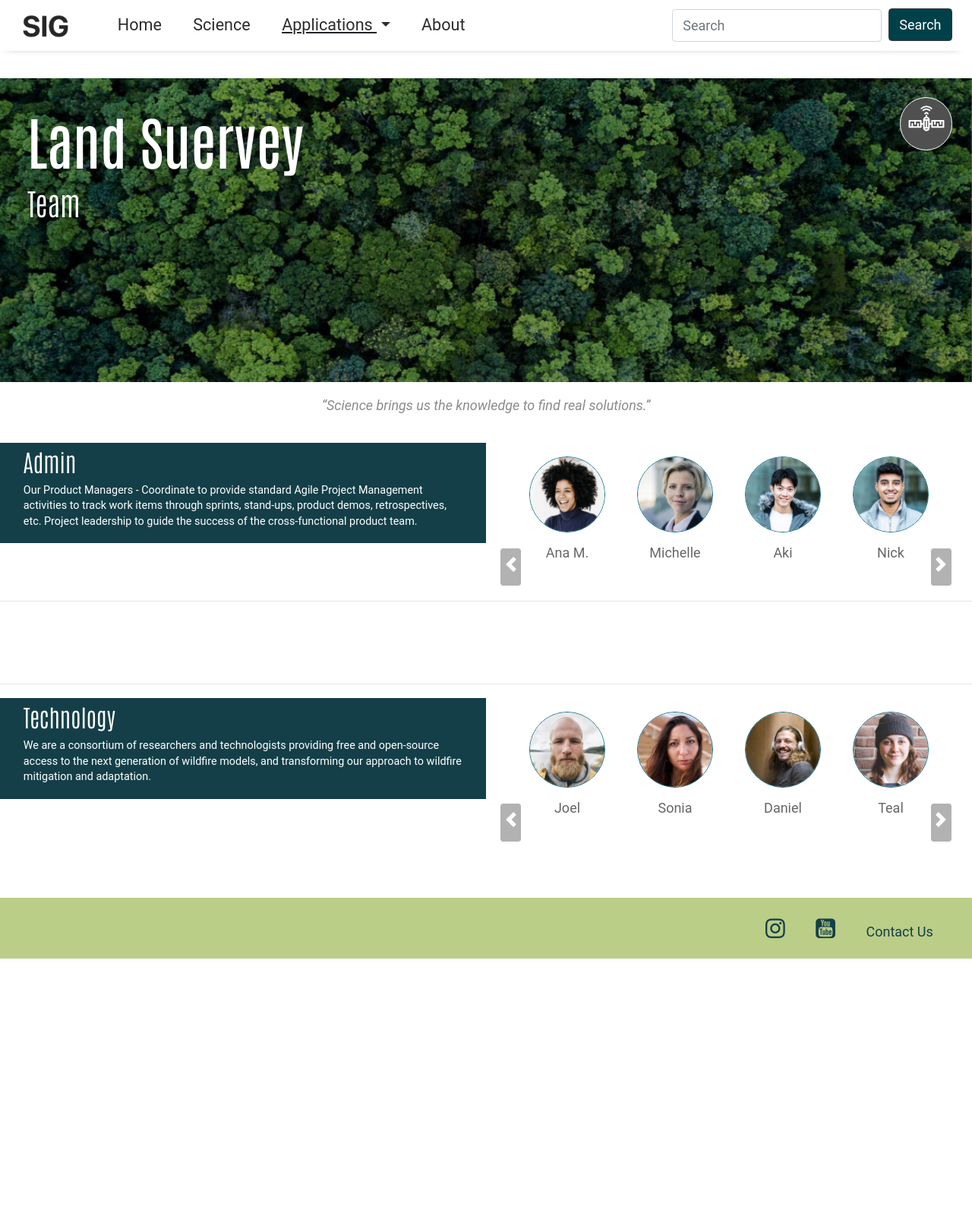
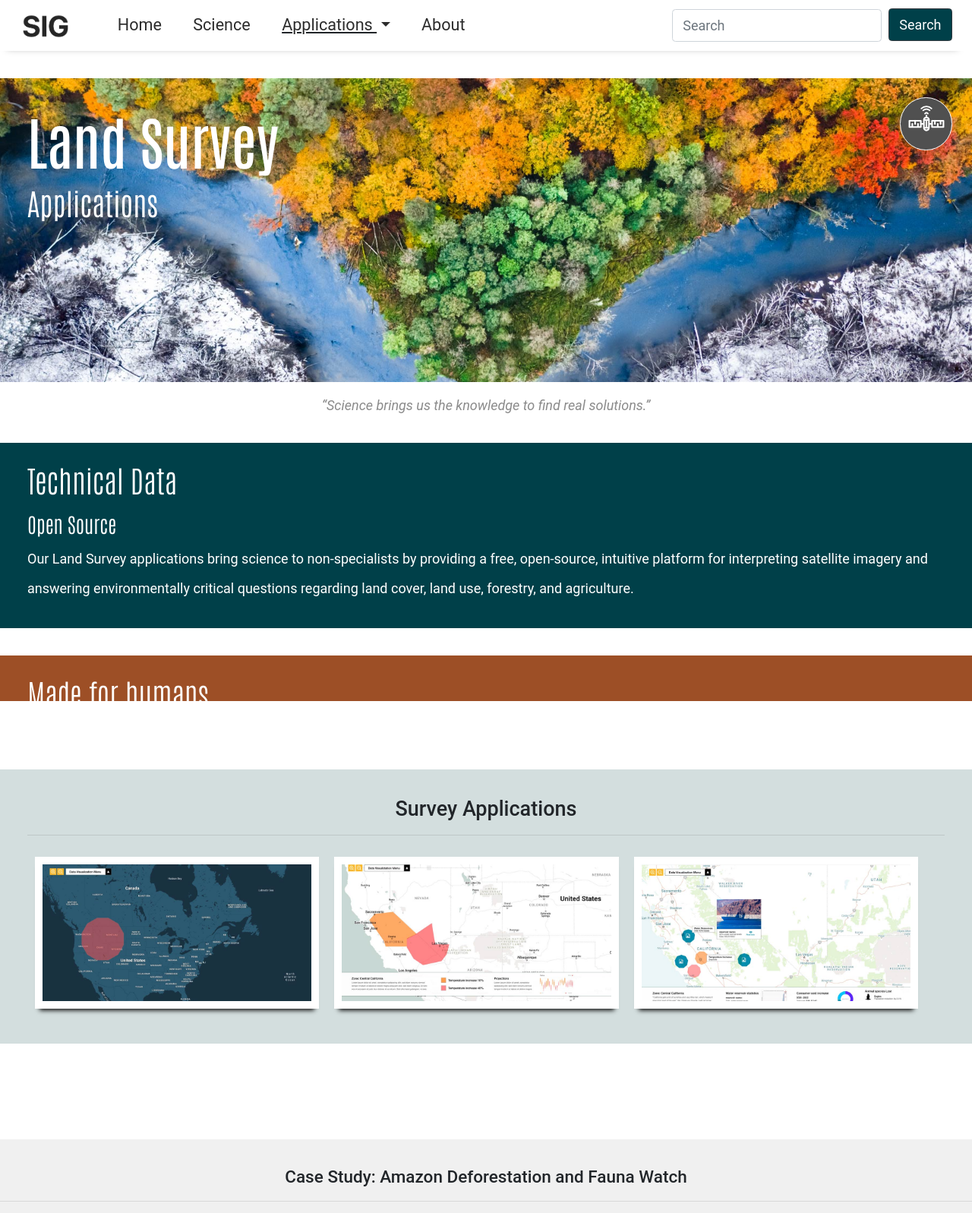
Before and after one commit to ANDREANERD/HTML-Class-Repository, a plain HTML site: page land-survey-apps.html in a window 1280 px wide. Shown: the top 1597 px of the page at 76% size. Before the commit the page ends 1262 px from the top, so only its background shows below. Drawn offline with Linux system fonts and the light colour scheme.

Commit message:
Update land-survey-apps.html

```diff
--- a/land-survey-apps.html
+++ b/land-survey-apps.html
@@ -1,3 +1,4 @@
+
 <!DOCTYPE html>
 <html lang="en">
   <head>
@@ -62,11 +63,11 @@
     </nav>
 
     <div class="topper">
-        <div class="apps-team-banner">
+        <div class="landsurvey-banner">
         <div class="container-left">
         <div class="inline-blocks">
-          <h1 class="secondary-page">Land Suervey</h1>
-          <h2 class="introduction-light">Team</h2>
+          <h1 class="secondary-page">Land Survey</h1>
+          <h2 class="introduction-light">Applications</h2>
           </div>
             </div>
             <div class="container-right">
@@ -79,117 +80,148 @@
                 </div>
           </div>
       </div>
-        <div class="clearfix"></div>
     </div>
+
     <div class="clearit"></div>
+
 <div class="content" style="text-align: center"> <blockquote>“Science brings us the knowledge to find real solutions.”</blockquote> </div>
 
-    <div class="">
-        <div class="">
-        <div class="green-zone float-left fifty">
-            <div class="padding-box page-frame">
-            <h3 class="antonio">Admin</h3>
-        <p class="small text-white">Our Product Managers - Coordinate to provide standard Agile Project Management activities to track work items through sprints, stand-ups, product demos, retrospectives, etc. Project leadership to guide the success of the cross-functional product team.</p>
+
+
+        <div class="pre-scrollable">
+            <div class="highlight-content">
+            <h3>Technical Data</h3>
+            <h4>Open Source</h4>
+        <p class="regular">
+Our Land Survey applications bring science to non-specialists by providing a free, open-source, intuitive platform for interpreting satellite imagery and answering environmentally critical questions regarding land cover, land use, forestry, and agriculture. </p>
        </div>
+            <div class="twenty-break"></div>
+            <div class="highlight-content orange">
+            <h3>Made for humans</h3>
+            <h4>Users</h4>
+        <p class="regular">
+Our applications attract a dedicated global community of users who rely on the platform to drive high-impact work monitoring.</p>
        </div>
-           <div class="">
-	<div class="fifty padding-box float-left">
-		<div class="MultiCarousel" data-items="1,2,3,4,5,6," data-slide="1" id="MultiCarousel"  data-interval="1000">
-            <div class="MultiCarousel-inner">
-                <div class="item rounded"><img src="assets/images/person-1.jpg" width="100" height="100" alt="admin" class="rounded-circle green-stroke"/>
-                    <div class="pad15">
-                        <caption class="text-center">Ana M.</caption>
-                    </div>
-                </div>
-                <div class="item rounded"><img src="assets/images/person-2.jpg" width="100" height="100" alt="admin" class="rounded-circle green-stroke"/>
-                    <div class="pad15">
-                        <caption class="text-center">Michelle</caption>
-                    </div>
-                </div>
-                <div class="item rounded"><img src="assets/images/person-3.jpg" width="100" height="100" alt="admin" class="rounded-circle green-stroke"/>
-                    <div class="pad15">
-                        <caption class="text-center">Aki</caption>
-                    </div>
-                </div>
-                <div class="item rounded"><img src="assets/images/person-4.jpg" width="100" height="100" alt="admin" class="rounded-circle green-stroke"/>
-                    <div class="pad15">
-                        <caption class="text-center">Nick</caption>
-                    </div>
-                </div>
-                <div class="item rounded"><img src="assets/images/person-5.jpg" width="100" height="100" alt="admin" class="rounded-circle green-stroke"/>
-                    <div class="pad15">
-                        <caption class="text-center">Tania</caption>
-                    </div>
+            <div class="twenty-break"></div>
+            <div class="highlight-content">
+            <h3>Multifunctional</h3>
+            <h4>Utility</h4>
+        <p class="regular">
+Monitoring of deforestation, water resources, illegal mining, and climate change, risk management, among others.</p>
        </div>
 
     </div>
-            <button class="btn leftLst rounded"><span class="carousel-control-prev-icon" aria-hidden="true"></span></button>
-            <button class="btn rightLst rounded"><span class="carousel-control-next-icon" aria-hidden="true"></span></button>
+    <div class="twenty-break"></div>
+
+    <!-- Start the lightbox gallery -->
+     <section id="gallery">
+         <div class="text-center">
+         </div>
+         <h4 class="text-center">Survey Applications</h4>
+        <hr>
+         <section class="item">
+        <a href="#img1">
+          <img src="assets/images/climate-lg.jpg" alt="Climate Change">
+        </a>
+       </section>
+         <section class="item">
+             <a href="#img2">
+          <img src="assets/images/temperature-lg.jpg" alt="Temperatures Watch">
+        </a>
+         </section>
+         <section class="item">
+        <a href="#img3">
+          <img src="assets/images/water-lg.jpg" alt="Water Resources">
+        </a>
+         </section>
+         <!-- lightbox container hidden with CSS -->
+         <div class="lightbox" id="img1">
+              <a class="close_out" href="#"></a>
+             <div class="box">
+                 <a class="close" href="#">X</a>
+                 <p class="title">Climate Change Watch</p>
+                 <div class="content">
+                     <img src="assets/images/climate-sm.jpg" alt="Comimo">
+                     <p class="desc">Short and long term projections of Climate Change.</p>
+                 </div>
+                 <a class="prev" href="#img3">Previous</a>
+                 <a class="next" href="#img2">Next</a>
+                 <div class="clear"></div>
              </div>
          </div>
-
+         <div class="lightbox" id="img2">
+             <a class="close_out" href="#"></a>
+             <div class="box">
+                 <a class="close" href="#">X</a>
+                 <p class="title">Temperatures Watch</p>
+                 <div class="content">
+                     <img src="assets/images/temperature-sm.jpg" alt="SARFDAS">
+                     <p class="desc">Run models of area's resouces with model statistics based on changes in the temperature</p>
+                 </div>
+                 <a class="prev" href="#img2">Previous</a>
+                 <a class="next" href="#img3">Next</a>
+                 <div class="clear"></div>
              </div>
          </div>
-
-         <div class="clearit"></div>
-        <hr class="stroke-strong">
-    <div class="section-break"></div>
-        <hr class="stroke-strong">
-
-        <div class="green-zone float-left fifty">
-            <div class="padding-box page-frame">
-            <h3 class="antonio">Technology</h3>
-        <p class="small text-white">We are a consortium of researchers and technologists providing free and open-source access to the next generation of wildfire models, and transforming our approach to wildfire mitigation and adaptation. </p>
+         <div class="lightbox" id="img3">
+             <a class="close_out" href="#"></a>
+             <div class="box">
+                 <a class="close" href="#">X</a>
+                 <p class="title">Water Inventory</p>
+                 <div class="content">
+                     <img src="assets/images/water-sm.jpg" alt="Water Inventory">
+                     <p class="desc">Water statistics and 100 years projections by region</p>
+                 </div>
+                 <a class="prev" href="#img2">Previous</a>
+                 <a class="next" href="#img1">Next</a>
+                 <div class="clear"></div>
              </div>
          </div>
+         <!-- End the lightbox gallery -->
+    </section>
+    <div class="clearit"></div>
+    <div class="section-break"></div>
 
-	<div class="fifty padding-box float-left">
-		<div class="MultiCarousel" data-items="1,2,3,4,5,6," data-slide="1" id="MultiCarousel2"  data-interval="1000">
-            <div class="MultiCarousel-inner">
-                <div class="item rounded"><img src="assets/images/person-6.jpg" width="100" height="100" alt="admin" class="rounded-circle green-stroke"/>
-                    <div class="pad15">
-                        <caption class="text-center">Joel</caption>
+    <!-- Carousel-->
+    <div class="team-area">
+        <h5 class="text-center">Case Study: Amazon Deforestation and Fauna Watch</h5><hr>
+        <div id="carouselExampleIndicators1" class="carousel slide" data-ride="carousel">
+          <ol class="carousel-indicators">
+            <li data-target="#carouselExampleIndicators1" data-slide-to="0" class="active"></li>
+            <li data-target="#carouselExampleIndicators1" data-slide-to="1"></li>
+            <li data-target="#carouselExampleIndicators1" data-slide-to="2"></li>
+          </ol>
+          <div class="carousel-inner" role="listbox"  style="width: 100%">
+            <div class="carousel-item active"> <img src="assets/images/amazon-sunset.jpg" alt="Amazon River" class="full"/>
+              <div class="carousel-caption">
+                <h5>The real Amazon</h5>
+                <p class="small text-white hide-small">The Amazon rainforest plays a crucial role in regulating the world’s climate</p>
               </div>
             </div>
-                <div class="item rounded"><img src="assets/images/person-7.jpg" width="100" height="100" alt="admin" class="rounded-circle green-stroke"/>
-                    <div class="pad15">
-                        <caption class="text-center">Sonia</caption>
+            <div class="carousel-item"> <img src="assets/images/amazon-fires.jpg" alt="Amazon River" class="full"/>
+              <div class="carousel-caption">
+                <h5>3,358 Fires</h5>
+                <p class="small text-white hide-small">A historic day of Amazon burning was detected by satellite monitoring. On 22 August, 3,358 fires were detected in the Brazilian Amazon. It was was the highest number of fires recorded for any 24-hour period since 2007. </p>
               </div>
             </div>
-                <div class="item rounded"><img src="assets/images/person-9.jpg" width="100" height="100" alt="admin" class="rounded-circle green-stroke"/>
-                    <div class="pad15">
-                        <caption class="text-center">Daniel</caption>
-                    </div>
-                </div>
-                <div class="item rounded"><img src="assets/images/person-8.jpg" width="100" height="100" alt="admin" class="rounded-circle green-stroke"/>
-                    <div class="pad15">
-                        <caption class="text-center">Teal</caption>
-                    </div>
-                </div>
-
-
-            </div>
-            <button class="btn leftLst rounded"><span class="carousel-control-prev-icon" aria-hidden="true"></span></button>
-            <button class="btn rightLst rounded"><span class="carousel-control-next-icon" aria-hidden="true"></span></button>
+            <div class="carousel-item"> <img src="assets/images/amazon-toucan.jpg" alt="Amazon River" class="full"/>
+              <div class="carousel-caption">
+                <h5>Biodiversity &amp Human Cost</h5>
+                <p class="small text-white hide-small">Deforestation and fires are linked. They are intertwined threats to the lives and livelihoods of Indigenous Peoples and traditional communities in the Amazon, to the biodiversity of the forest, and to the global climate</p>
               </div>
             </div>
           </div>
-
-
-
-         <!-- The thing -->
-
+          <a class="carousel-control-prev" href="#carouselExampleIndicators1" role="button" data-slide="prev"> <span class="carousel-control-prev-icon" aria-hidden="true"></span> <span class="sr-only">Previous</span> </a> <a class="carousel-control-next" href="#carouselExampleIndicators1" role="button" data-slide="next"> <span class="carousel-control-next-icon" aria-hidden="true"></span> <span class="sr-only">Next</span> </a> </div>
+<!-- End Carousel-->
+    </div>
     <div class="clearit"></div>
     <div class="section-break"></div>
-
-
-
-
     <footer>
             <i class="fa fa-instagram" aria-hidden="true"></i>
             <i class="fa fa-youtube-square" aria-hidden="true"></i>
             <a href="mailto:andrea@creativitykit.com">Contact Us</a>
     </footer>
+
 
     <!-- jQuery (necessary for Bootstrap's JavaScript plugins) -->
     <script src="assets/javascripts/jquery-3.4.1.min.js"></script>
@@ -197,225 +229,5 @@
     <!-- Include all compiled plugins (below), or include individual files as needed -->
     <script src="assets/javascripts/popper.min.js"></script>
   <script src="assets/javascripts/bootstrap-4.4.1.js"></script>
-    <!--jQuery-->
-
-    <script>
-        $(document).ready(function () {
-    var itemsMainDiv = ('.MultiCarousel');
-    var itemsDiv = ('.MultiCarousel-inner');
-    var itemWidth = "";
-
-    $('.leftLst, .rightLst').click(function () {
-        var condition = $(this).hasClass("leftLst");
-        if (condition)
-            click(0, this);
-        else
-            click(1, this)
-    });
-
-    ResCarouselSize();
-
-
-
-
-    $(window).resize(function () {
-        ResCarouselSize();
-    });
-
-    //this function define the size of the items
-    function ResCarouselSize() {
-        var incno = 0;
-        var dataItems = ("data-items");
-        var itemClass = ('.item');
-        var id = 0;
-        var btnParentSb = '';
-        var itemsSplit = '';
-        var sampwidth = $(itemsMainDiv).width();
-        var bodyWidth = $('body').width();
-        $(itemsDiv).each(function () {
-            id = id + 1;
-            var itemNumbers = $(this).find(itemClass).length;
-            btnParentSb = $(this).parent().attr(dataItems);
-            itemsSplit = btnParentSb.split(',');
-            $(this).parent().attr("id", "MultiCarousel" + id);
-
-
-            if (bodyWidth >= 1200) {
-                incno = itemsSplit[3];
-                itemWidth = sampwidth / incno;
-            }
-            else if (bodyWidth >= 992) {
-                incno = itemsSplit[2];
-                itemWidth = sampwidth / incno;
-            }
-            else if (bodyWidth >= 768) {
-                incno = itemsSplit[1];
-                itemWidth = sampwidth / incno;
-            }
-            else {
-                incno = itemsSplit[0];
-                itemWidth = sampwidth / incno;
-            }
-            $(this).css({ 'transform': 'translateX(0px)', 'width': itemWidth * itemNumbers });
-            $(this).find(itemClass).each(function () {
-                $(this).outerWidth(itemWidth);
-            });
-
-            $(".leftLst").addClass("over");
-            $(".rightLst").removeClass("over");
-
-        });
-    }
-
-
-    //this function used to move the items
-    function ResCarousel(e, el, s) {
-        var leftBtn = ('.leftLst');
-        var rightBtn = ('.rightLst');
-        var translateXval = '';
-        var divStyle = $(el + ' ' + itemsDiv).css('transform');
-        var values = divStyle.match(/-?[\d\.]+/g);
-        var xds = Math.abs(values[4]);
-        if (e == 0) {
-            translateXval = parseInt(xds) - parseInt(itemWidth * s);
-            $(el + ' ' + rightBtn).removeClass("over");
-
-            if (translateXval <= itemWidth / 2) {
-                translateXval = 0;
-                $(el + ' ' + leftBtn).addClass("over");
-            }
-        }
-        else if (e == 1) {
-            var itemsCondition = $(el).find(itemsDiv).width() - $(el).width();
-            translateXval = parseInt(xds) + parseInt(itemWidth * s);
-            $(el + ' ' + leftBtn).removeClass("over");
-
-            if (translateXval >= itemsCondition - itemWidth / 2) {
-                translateXval = itemsCondition;
-                $(el + ' ' + rightBtn).addClass("over");
-            }
-        }
-        $(el + ' ' + itemsDiv).css('transform', 'translateX(' + -translateXval + 'px)');
-    }
-
-    //It is used to get some elements from btn
-    function click(ell, ee) {
-        var Parent = "#" + $(ee).parent().attr("id");
-        var slide = $(Parent).attr("data-slide");
-        ResCarousel(ell, Parent, slide);
-    }
-
-});
-    </script>
-
-    <script>
-        $(document).ready(function () {
-    var itemsMainDiv = ('.MultiCarousel2');
-    var itemsDiv = ('.MultiCarousel-inner');
-    var itemWidth = "";
-
-    $('.leftLst, .rightLst').click(function () {
-        var condition = $(this).hasClass("leftLst");
-        if (condition)
-            click(0, this);
-        else
-            click(1, this)
-    });
-
-    ResCarouselSize();
-
-
-
-
-    $(window).resize(function () {
-        ResCarouselSize();
-    });
-
-    //this function define the size of the items
-    function ResCarouselSize() {
-        var incno = 0;
-        var dataItems = ("data-items");
-        var itemClass = ('.item');
-        var id = 0;
-        var btnParentSb = '';
-        var itemsSplit = '';
-        var sampwidth = $(itemsMainDiv).width();
-        var bodyWidth = $('body').width();
-        $(itemsDiv).each(function () {
-            id = id + 1;
-            var itemNumbers = $(this).find(itemClass).length;
-            btnParentSb = $(this).parent().attr(dataItems);
-            itemsSplit = btnParentSb.split(',');
-            $(this).parent().attr("id", "MultiCarousel" + id);
-
-
-            if (bodyWidth >= 1200) {
-                incno = itemsSplit[3];
-                itemWidth = sampwidth / incno;
-            }
-            else if (bodyWidth >= 992) {
-                incno = itemsSplit[2];
-                itemWidth = sampwidth / incno;
-            }
-            else if (bodyWidth >= 768) {
-                incno = itemsSplit[1];
-                itemWidth = sampwidth / incno;
-            }
-            else {
-                incno = itemsSplit[0];
-                itemWidth = sampwidth / incno;
-            }
-            $(this).css({ 'transform': 'translateX(0px)', 'width': itemWidth * itemNumbers });
-            $(this).find(itemClass).each(function () {
-                $(this).outerWidth(itemWidth);
-            });
-
-            $(".leftLst").addClass("over");
-            $(".rightLst").removeClass("over");
-
-        });
-    }
-
-
-    //this function used to move the items
-    function ResCarousel(e, el, s) {
-        var leftBtn = ('.leftLst');
-        var rightBtn = ('.rightLst');
-        var translateXval = '';
-        var divStyle = $(el + ' ' + itemsDiv).css('transform');
-        var values = divStyle.match(/-?[\d\.]+/g);
-        var xds = Math.abs(values[4]);
-        if (e == 0) {
-            translateXval = parseInt(xds) - parseInt(itemWidth * s);
-            $(el + ' ' + rightBtn).removeClass("over");
-
-            if (translateXval <= itemWidth / 2) {
-                translateXval = 0;
-                $(el + ' ' + leftBtn).addClass("over");
-            }
-        }
-        else if (e == 1) {
-            var itemsCondition = $(el).find(itemsDiv).width() - $(el).width();
-            translateXval = parseInt(xds) + parseInt(itemWidth * s);
-            $(el + ' ' + leftBtn).removeClass("over");
-
-            if (translateXval >= itemsCondition - itemWidth / 2) {
-                translateXval = itemsCondition;
-                $(el + ' ' + rightBtn).addClass("over");
-            }
-        }
-        $(el + ' ' + itemsDiv).css('transform', 'translateX(' + -translateXval + 'px)');
-    }
-
-    //It is used to get some elements from btn
-    function click(ell, ee) {
-        var Parent = "#" + $(ee).parent().attr("id");
-        var slide = $(Parent).attr("data-slide");
-        ResCarousel(ell, Parent, slide);
-    }
-
-});
-    </script>
-
 </body>
 </html>
```
Lines whose indentation alone changed are shown as unchanged.
